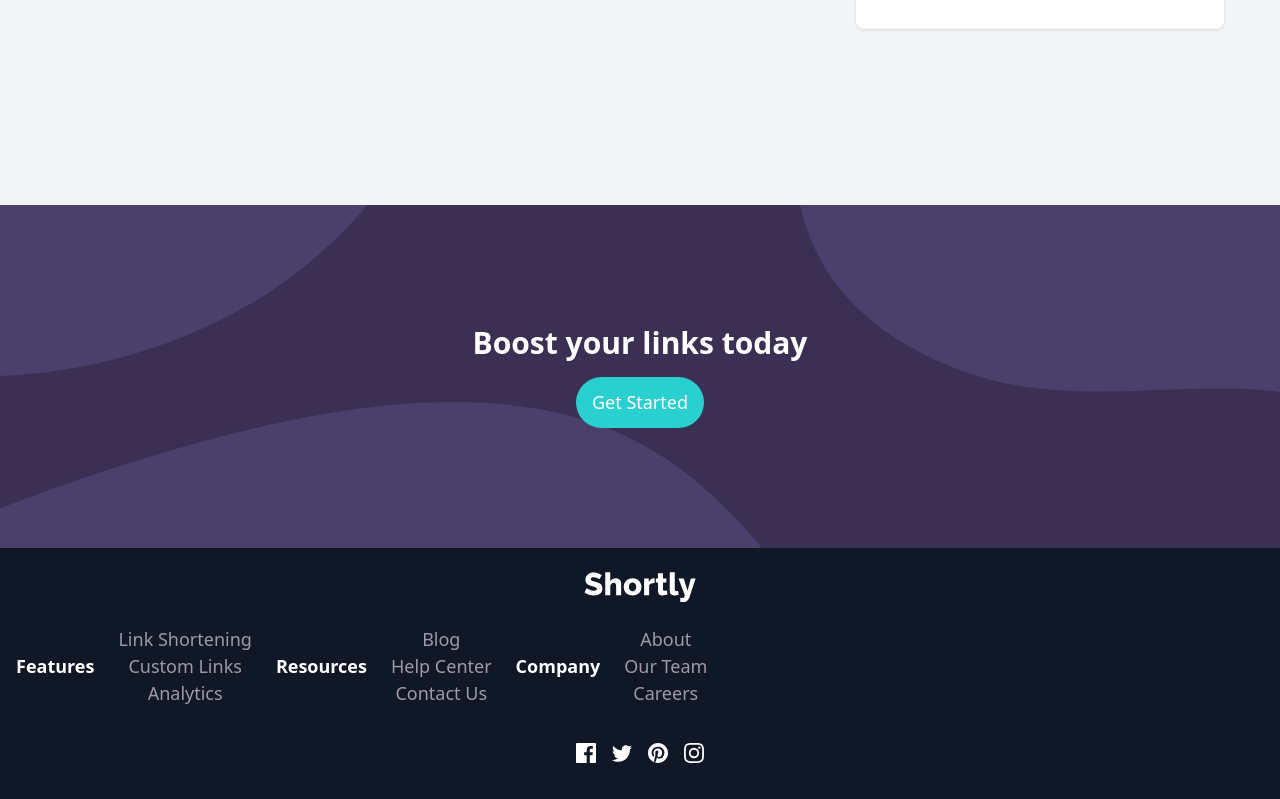
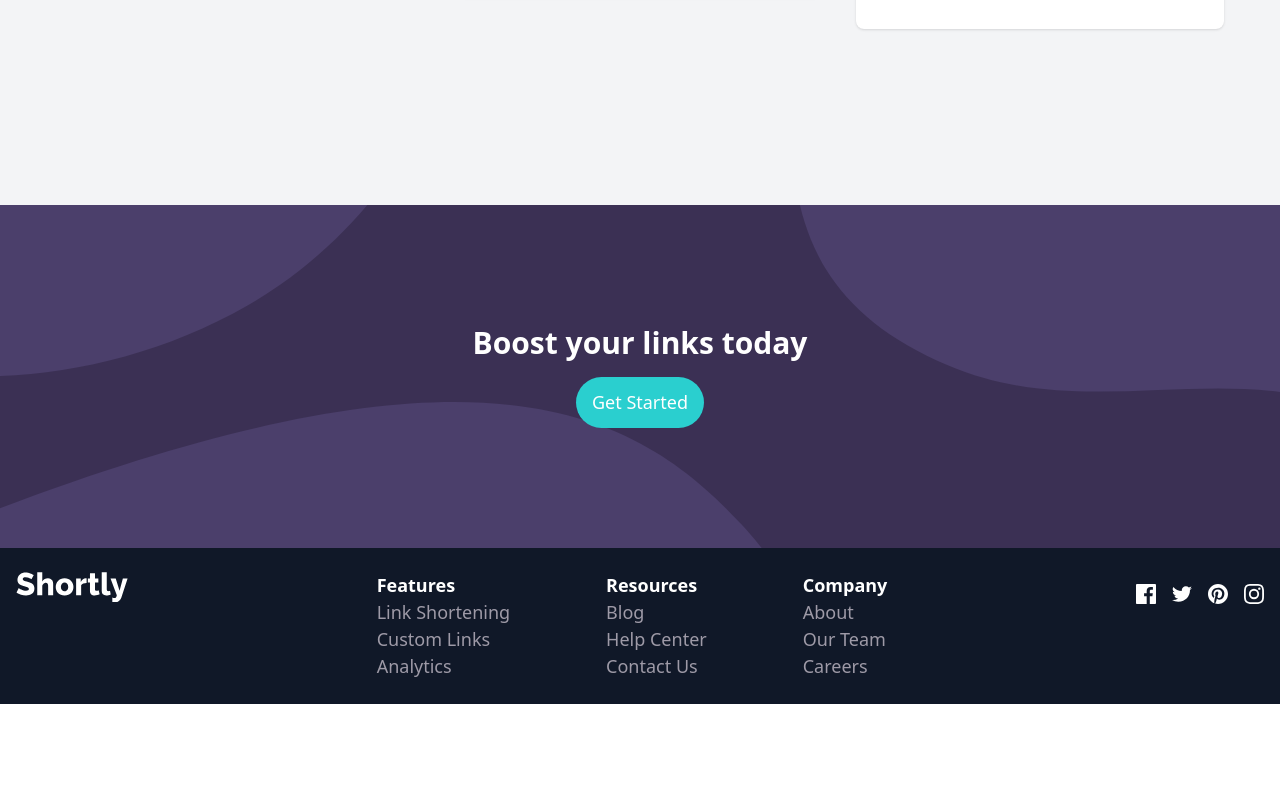
Before and after one commit to ysrckr/fem-url-shortening, a Next.js app: page / in a window 1280 px wide. Shown: the part 1509-2308 px from the top of the page. After the commit the page ends 2213 px from the top, so only its background shows below. Built offline with nearby package versions, Linux system fonts and the light colour scheme.

Commit message:
Refactor layout to include Footer component and enhance Footer structure with improved semantics and styling

```diff
--- a/src/app/layout.tsx
+++ b/src/app/layout.tsx
@@ -1,5 +1,6 @@
 import "./globals.css";
 
+import { Footer } from "@/components/footer";
 import { Header } from "../components/header";
 import type { Metadata } from "next";
 import { Poppins } from "next/font/google";
@@ -25,6 +26,7 @@ export default function RootLayout({
       <body className={`${poppins.variable} antialiased`}>
         <Header />
         {children}
+        <Footer />
       </body>
     </html>
   );
--- a/src/app/page.tsx
+++ b/src/app/page.tsx
@@ -1,6 +1,5 @@
 import { Button } from "@/components/button";
 import { Card } from "@/components/card";
-import { Footer } from "@/components/footer";
 import Image from "next/image";
 import Link from "next/link";
 import { Shortener } from "@/components/shortener";
@@ -111,7 +110,6 @@ export default function Home() {
           <Button className="rounded-full py-3 px-4">Get Started</Button>
         </div>
       </section>
-      <Footer />
     </main>
   );
 }
--- a/src/components/footer.tsx
+++ b/src/components/footer.tsx
@@ -10,11 +10,14 @@ export const Footer = (props: FooterProps) => {
   return (
     <footer
       {...props}
-      className="bg-gray-900 py-6 px-4 flex flex-col items-center gap-6"
+      className="bg-gray-900 py-6 px-4 flex flex-col gap-6 w-full"
     >
+      <div className="flex lg:justify-between lg:items-start lg:gap-12 container m-auto flex-col items-center justify-center lg:flex-row">
+        {" "}
         <Logo className="text-white" />
-
-      <nav className="container flex flex-col items-center text-center gap-6 lg:flex-row">
+        <nav className="flex md:flex-row items-center justify-center flex-col gap-8 lg:gap-24 max-md:my-6 text-center md:text-left">
+          <menu>
+            {" "}
             <h3 className="text-white font-semibold">Features</h3>
             <ul className="text-gray-5">
               <li>
@@ -27,6 +30,8 @@ export const Footer = (props: FooterProps) => {
                 <Link href="#">Analytics</Link>
               </li>
             </ul>
+          </menu>
+          <menu>
             <h3 className="text-white font-semibold">Resources</h3>
             <ul className="text-gray-5">
               <li>
@@ -39,6 +44,8 @@ export const Footer = (props: FooterProps) => {
                 <Link href="#">Contact Us</Link>
               </li>
             </ul>
+          </menu>
+          <menu>
             <h3 className="text-white font-semibold">Company</h3>
             <ul className="text-gray-5">
               <li>
@@ -51,6 +58,7 @@ export const Footer = (props: FooterProps) => {
                 <Link href="#">Careers</Link>
               </li>
             </ul>
+          </menu>
         </nav>
         <section className="flex gap-4 items-center justify-center my-3">
           <SocialIcon
@@ -86,6 +94,7 @@ export const Footer = (props: FooterProps) => {
             width={20}
           />
         </section>
+      </div>
     </footer>
   );
 };
```
Lines whose indentation alone changed are shown as unchanged.
